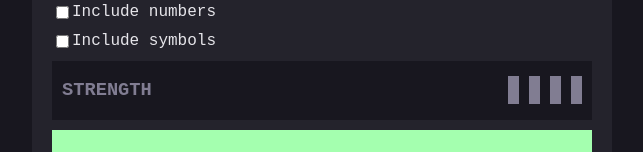
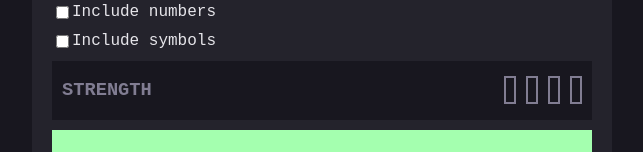
Before and after one commit to estherlardze/password-gen, a React (Vite) app: page / in a window 1280 px wide. Shown: the part 447-599 px from the top of the page, without its empty margins (318-961 px from the left). Built offline with nearby package versions, Linux system fonts and the light colour scheme.

Commit message:
fix strength level issues

```diff
--- a/src/App.tsx
+++ b/src/App.tsx
@@ -43,8 +43,6 @@ function App() {
       setFormData({ ...formData, [name]: value });
     }
   };
-
-  //console.log("formdata", formData)
 
   const getRandomPassword = () => {
     let chars = [];
@@ -98,10 +96,8 @@ function App() {
 
     switch (score) {
         case 0:
-        setStrength("");
-        break;
         case 1:
-        setStrength("Too Weak");
+            setStrength("Too Weak!");
             setChangeBg("#F64A4A");
             break;
         case 2:
@@ -116,8 +112,13 @@ function App() {
             setStrength("Strong");
             setChangeBg("#A4FFAF");
             break;
+        default:
+            setStrength("Unknown");
+            setChangeBg("#D3D3D3");
+            break;
     }
 };
+
 
   const generatePassword = () => {
     let _password = "";
--- a/src/Styles.ts
+++ b/src/Styles.ts
@@ -56,6 +56,13 @@ export const GenerateButton = styled.div`
       color: #A4FFAF;
   }
 `
+export const Checkmark = styled.input`
+accent-color: #A4FFAF;
+
+&:hover{
+   accent-color: #A4FFAF;
+}
+`
 
 export const Strength = styled.div`
 margin: 10px 0;
@@ -65,6 +72,17 @@ display: flex;
 gap: 10px;
 justify-content: space-between;
 align-items: center
+`;
+
+export const StrengthText = styled.h2`
+text-transform: uppercase;
+font-weight: 600;
+font-size: 14px
+`
+export const FlexStyle = styled.div`
+display: flex;
+align-items: center;
+gap:10px;
 `
 
 export const Include = styled.div`
--- a/src/components/Form.tsx
+++ b/src/components/Form.tsx
@@ -1,4 +1,4 @@
-import { Include } from "../Styles";
+import { Include, Checkmark } from "../Styles";
 import { FormValues } from "../App";
 
 type GenerateProps = {
@@ -12,48 +12,44 @@ const Form = ({ formData, handleFormChange }: GenerateProps) => {
   return (
     <form>
       <Include>
-        <input
+        <Checkmark
           type="checkbox"
           id="uppercase"
           name="uppercase"
           checked={uppercase}
-          style={{ accentColor: "#A4FFAF" }}
           onChange={handleFormChange}
         />
         <label htmlFor="uppercase">Include uppercase</label>
       </Include>
 
       <Include>
-        <input
+        <Checkmark
           type="checkbox"
           id="lowercase"
           name="lowercase"
           checked={lowercase}
-          style={{ accentColor: "#A4FFAF" }}
           onChange={handleFormChange}
         />
         <label htmlFor="lowercase">Include lowercase</label>
       </Include>
 
       <Include>
-        <input
+        <Checkmark
           type="checkbox"
           id="number"
           name="number"
           checked={number}
-          style={{ accentColor: "#A4FFAF" }}
           onChange={handleFormChange}
         />
         <label htmlFor="number">Include numbers</label>
       </Include>
 
       <Include>
-        <input
+        <Checkmark
           type="checkbox"
           id="symbol"
           name="symbol"
           checked={symbol}
-          style={{ accentColor: "#A4FFAF" }}
           onChange={handleFormChange}
         />
         <label htmlFor="symbol">Include symbols</label>
--- a/src/components/Generate.tsx
+++ b/src/components/Generate.tsx
@@ -7,6 +7,8 @@ import {
   RangeInput,
   GenerateButton,
   Strength,
+  FlexStyle,
+  StrengthText,
 } from "../Styles";
 
 type GenerateProps = {
@@ -26,20 +28,22 @@ const Generate = ({
   changebg,
   strength,
 }: GenerateProps) => {
+  const getBarStyle = (index: number) => {
+    const thresholds: { [key: string]: number } = {
+      "Too Weak!": 1,
+      Weak: 2,
+      Medium: 3,
+      Strong: 4,
+    };
 
-  const getBarColor = (index: number) => {
-    switch (strength) {
-      case "Too Weak":
-        return index === 0 ? changebg : "#817D92";
-      case "Weak":
-        return index < 2 ? changebg : "#817D92";
-      case "Medium":
-        return index < 3 ? changebg : "#817D92";
-      case "Strong":
-        return changebg;
-      default:
-        return "#817D92";
-    }
+    const threshold = thresholds[strength] || 0;
+    return {
+      width: "8px",
+      height: "24px",
+      backgroundColor: index < threshold ? changebg : "transparent",
+      border:
+        index < threshold ? ` 2px solid ${changebg}` : "2px solid #817D92",
+    };
   };
 
   return (
@@ -62,26 +66,14 @@ const Generate = ({
 
       <Strength>
         <h3 style={{ color: "#817D92" }}>STRENGTH</h3>
-        <div style={{ display: "flex", alignItems: "center", gap: "15px" }}>
-          <h2 style={{ textTransform: "uppercase", fontWeight: "600" }}>
-            {strength}
-          </h2>
-          <article
-            style={{ display: "flex", alignItems: "center", gap: "10px" }}
-          >
+        <FlexStyle>
+          <StrengthText>{strength}</StrengthText>
+          <FlexStyle>
             {[...Array(4)].map((_, index) => (
-              <div
-                key={index}
-                style={{
-                  width: "7px",
-                  height: "24px",
-                  backgroundColor: getBarColor(index),
-                  border: `2px solid ${strength === "" ? "#817D92" : getBarColor(index)}`,
-                }}
-              ></div>
+              <div key={index} style={getBarStyle(index)}></div>
             ))}
-          </article>
-        </div>
+          </FlexStyle>
+        </FlexStyle>
       </Strength>
 
       <GenerateButton onClick={generatePassword}>
```
Also changed, not shown: page.png, 1 other file (tests, documents, lock files or other folders). Lines whose indentation alone changed are shown as unchanged.
